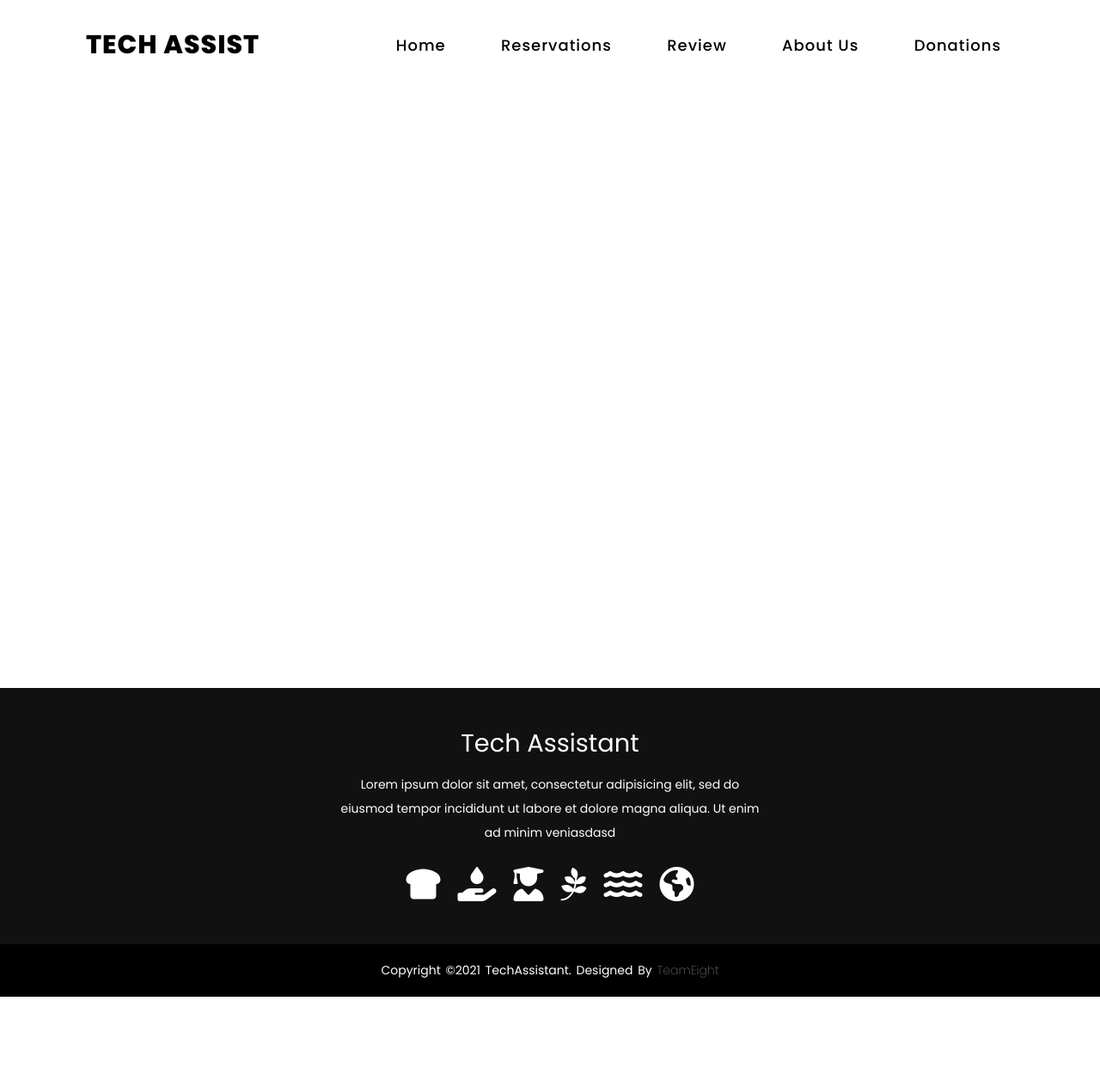
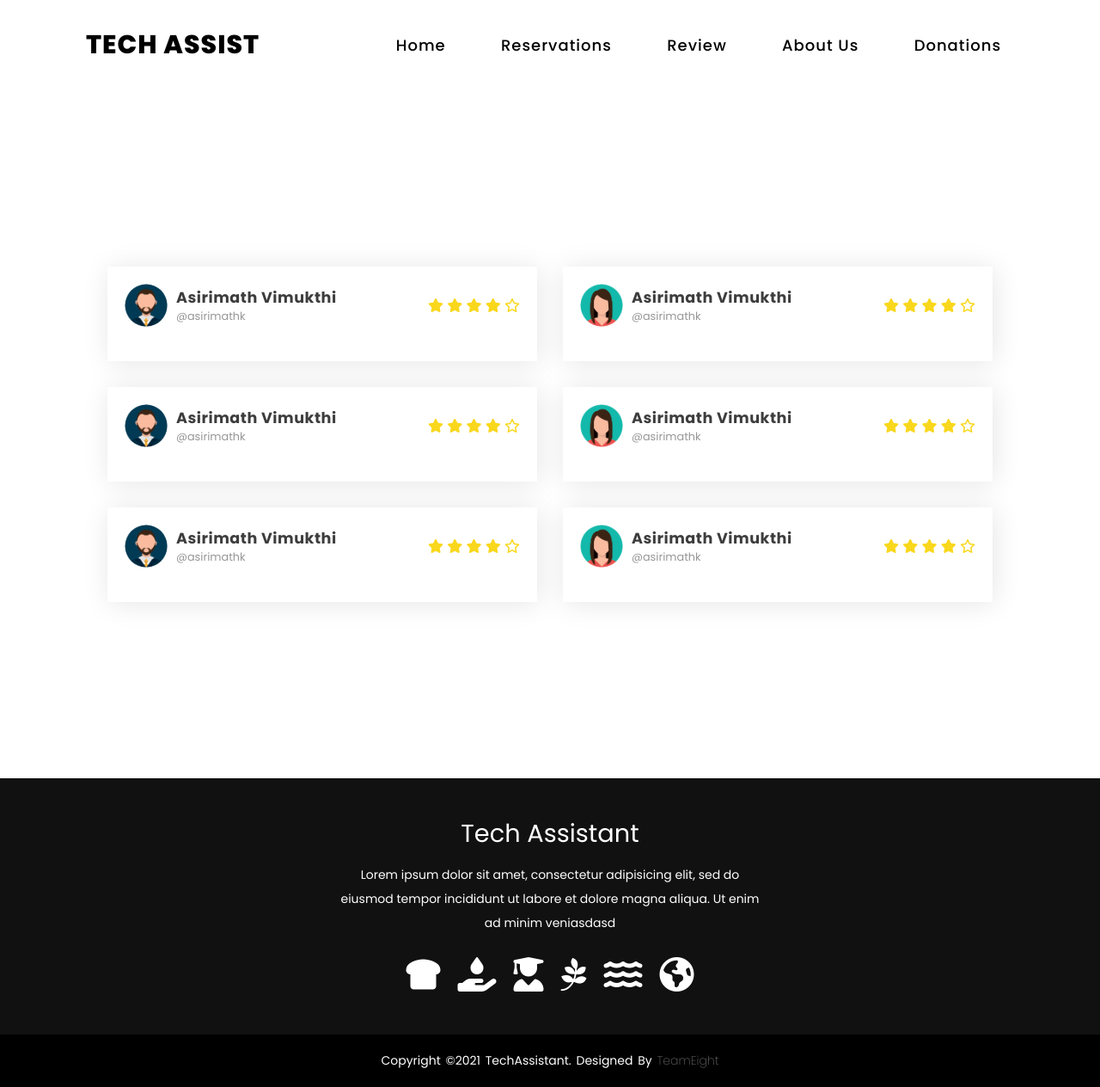
Before and after one commit to lakshithaonline/Tech-Assist, a PHP site: page /Reviews.html in a window 1280 px wide. Shown: the whole page at 86% size. Before the commit the page ends 1159 px from the top, so only its background shows below. Run offline with PHP 8.4, Linux system fonts and the light colour scheme; some libraries are stand-ins or nearby versions.

Commit message:
added prev.cus review overlay and avatars

```diff
--- a/Reviews/Reviews.html
+++ b/Reviews/Reviews.html
@@ -23,8 +23,168 @@
               <i class="fas fa-times close-btn"></i>
               </label>
             </header>
+
+<!--Comments-->
+        <section id="test">
+
+            <div class="test-container">
+
+                <div class="test-box">
+
+                    <div class="box-top">
+
+                        <div class="profile">
+                            <div class="pro-img">
+                                <img src="Pictures/avatar1.png" alt="">
+                            </div>
+
+                            <div class="test-user">
+                                <strong>Asirimath Vimukthi</strong>
+                                <span>@asirimathk</span>
+                            </div>
+                        </div>
+                        <div class="test-rev">
+                            <i class="fas fa-star"></i>
+                            <i class="fas fa-star"></i>
+                            <i class="fas fa-star"></i>
+                            <i class="fas fa-star"></i>
+                            <i class="far fa-star"></i>
+                        </div>
+                    </div>
+
+                </div>
+
+                <div class="test-box">
+
+                    <div class="box-top">
+
+                        <div class="profile">
+                            <div class="pro-img">
+                                <img src="Pictures/avatar2.png" alt="">
+                            </div>
+
+                            <div class="test-user">
+                                <strong>Asirimath Vimukthi</strong>
+                                <span>@asirimathk</span>
+                            </div>
+                        </div>
+                        <div class="test-rev">
+                            <i class="fas fa-star"></i>
+                            <i class="fas fa-star"></i>
+                            <i class="fas fa-star"></i>
+                            <i class="fas fa-star"></i>
+                            <i class="far fa-star"></i>
+                        </div>
+                    </div>
+
+                </div>
+
+                <div class="test-box">
+
+                    <div class="box-top">
+
+                        <div class="profile">
+                            <div class="pro-img">
+                                <img src="Pictures/avatar1.png" alt="">
+                            </div>
+
+                            <div class="test-user">
+                                <strong>Asirimath Vimukthi</strong>
+                                <span>@asirimathk</span>
+                            </div>
+                        </div>
+                        <div class="test-rev">
+                            <i class="fas fa-star"></i>
+                            <i class="fas fa-star"></i>
+                            <i class="fas fa-star"></i>
+                            <i class="fas fa-star"></i>
+                            <i class="far fa-star"></i>
+                        </div>
+                    </div>
+
+                </div>
+
+                <div class="test-box">
+
+                    <div class="box-top">
+
+                        <div class="profile">
+                            <div class="pro-img">
+                                <img src="Pictures/avatar2.png" alt="">
+                            </div>
+
+                            <div class="test-user">
+                                <strong>Asirimath Vimukthi</strong>
+                                <span>@asirimathk</span>
+                            </div>
+                        </div>
+                        <div class="test-rev">
+                            <i class="fas fa-star"></i>
+                            <i class="fas fa-star"></i>
+                            <i class="fas fa-star"></i>
+                            <i class="fas fa-star"></i>
+                            <i class="far fa-star"></i>
+                        </div>
+                    </div>
+
+                </div>
+
+                <div class="test-box">
+
+                    <div class="box-top">
+
+                        <div class="profile">
+                            <div class="pro-img">
+                                <img src="Pictures/avatar1.png" alt="">
+                            </div>
+
+                            <div class="test-user">
+                                <strong>Asirimath Vimukthi</strong>
+                                <span>@asirimathk</span>
+                            </div>
+                        </div>
+                        <div class="test-rev">
+                            <i class="fas fa-star"></i>
+                            <i class="fas fa-star"></i>
+                            <i class="fas fa-star"></i>
+                            <i class="fas fa-star"></i>
+                            <i class="far fa-star"></i>
+                        </div>
+                    </div>
+
+                </div>
+
+                <div class="test-box">
+
+                    <div class="box-top">
+
+                        <div class="profile">
+                            <div class="pro-img">
+                                <img src="Pictures/avatar2.png" alt="">
+                            </div>
+
+                            <div class="test-user">
+                                <strong>Asirimath Vimukthi</strong>
+                                <span>@asirimathk</span>
+                            </div>
+                        </div>
+                        <div class="test-rev">
+                            <i class="fas fa-star"></i>
+                            <i class="fas fa-star"></i>
+                            <i class="fas fa-star"></i>
+                            <i class="fas fa-star"></i>
+                            <i class="far fa-star"></i>
+                        </div>
+                    </div>
+
+                </div>
+
+
+
+            </div>
+
         </section>
-
+        </section>
 
 
              <!--Footer section-->
--- a/Reviews/review.css
+++ b/Reviews/review.css
@@ -67,6 +67,77 @@ header .navigation a:hover{
     display: none;
 }
 
+
+/*content section*/
+#test{
+    display: flex;
+    justify-content: center;
+    align-items: center;
+    flex-direction: column;
+    width: 100%;
+}
+.test-container{
+    display: flex;
+    justify-content: center;
+    align-items: center;
+    flex-wrap: wrap;
+    width: 100%;
+}
+.test-box{
+    width: 500px;
+    box-shadow: 2px 2px 30px rgba(0, 0, 0, 0.1);
+    background-color: #fff;
+    padding: 20px;
+    margin: 15px;
+    cursor: pointer;
+}
+.pro-img{
+    width: 50px;
+    height: 50px;
+    border-radius: 50%;
+    overflow: hidden;
+    margin-right: 10px;
+}
+.pro-img img{
+    width: 100%;
+    height: 100%;
+    object-fit: cover;
+    object-position: center;
+}
+.profile{
+    display: flex;
+    align-items: center;
+}
+.test-user{
+    display: flex;
+    flex-direction: column;
+}
+.test-user strong{
+    color: #3d3d3d;
+    font-size: 1.1rem;
+    letter-spacing: 0.5px;
+
+}
+.test-user span{
+    color: #979797;
+    font-size: 0.8rem;
+}
+.test-rev{
+    color: #f9d71c;
+}
+.box-top{
+  display: flex;
+  justify-content: space-between;
+  align-items: center;
+  margin-bottom: 20px;
+}
+.test-box:hover{
+  transform: translateY(-10px);
+  transition: all ease 0.3s;
+}
+
+
+/*content section*/
 
 footer{
 
@@ -144,7 +215,7 @@ footer{
 
   /* Responsive CSS */
 
-@media (max-width: 960px){
+@media (max-width: 1160px){
     header .navigation{
       display: none;
     }
@@ -204,9 +275,26 @@ footer{
       position: absolute;
       bottom: -6px;
     }
+
+    .test-box{
+      width: 45%;
+      padding: 10px;
+    }
 }
 
 
-@media (max-width: 560px){
+@media (max-width: 790px){
+  .test-box{
+    width: 100%;
+  }
 
 }
+@media (max-width: 340px){
+  .box-top{
+    flex-wrap: wrap;
+    margin-bottom: 10px;
+  }
+  .test-rev{
+    margin-top: 10px;
+  }
+}
```
Also changed, not shown: Reviews/Pictures/avatar1.png (added), Reviews/Pictures/avatar2.png (added).
